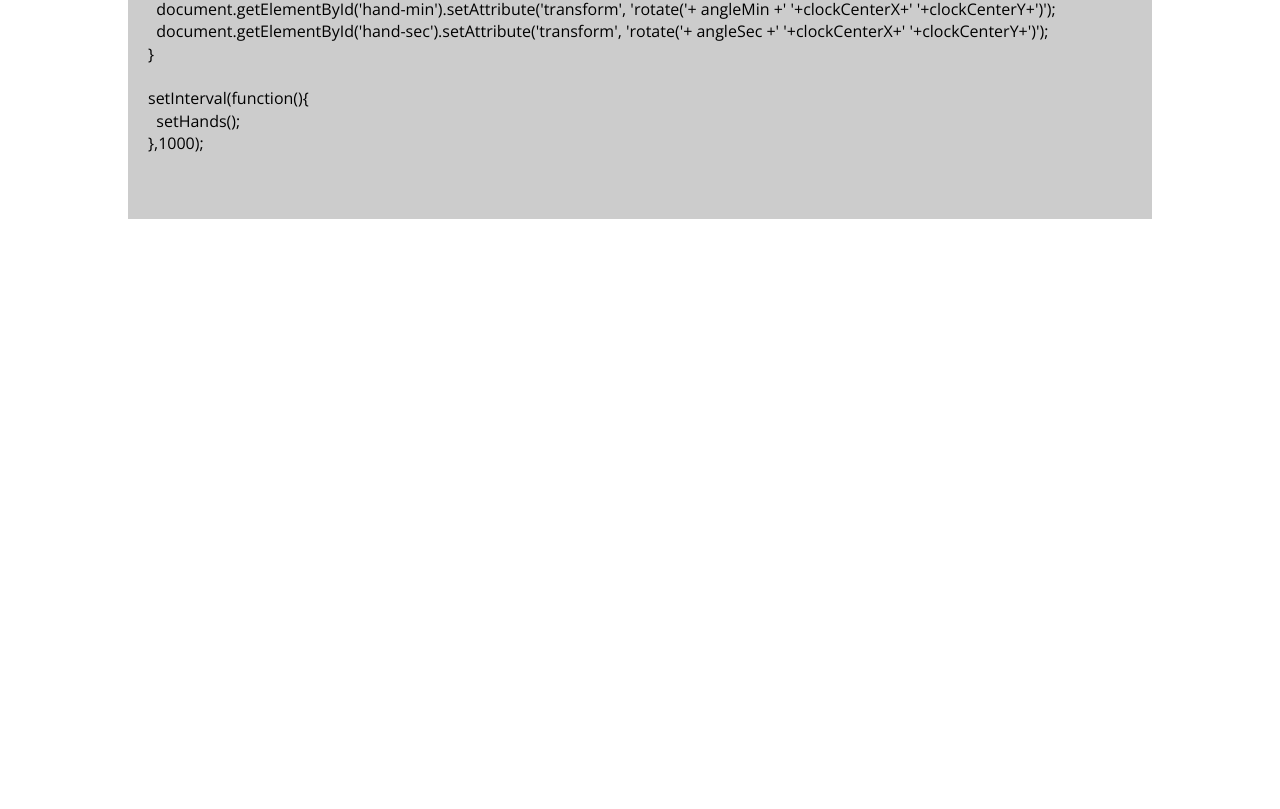
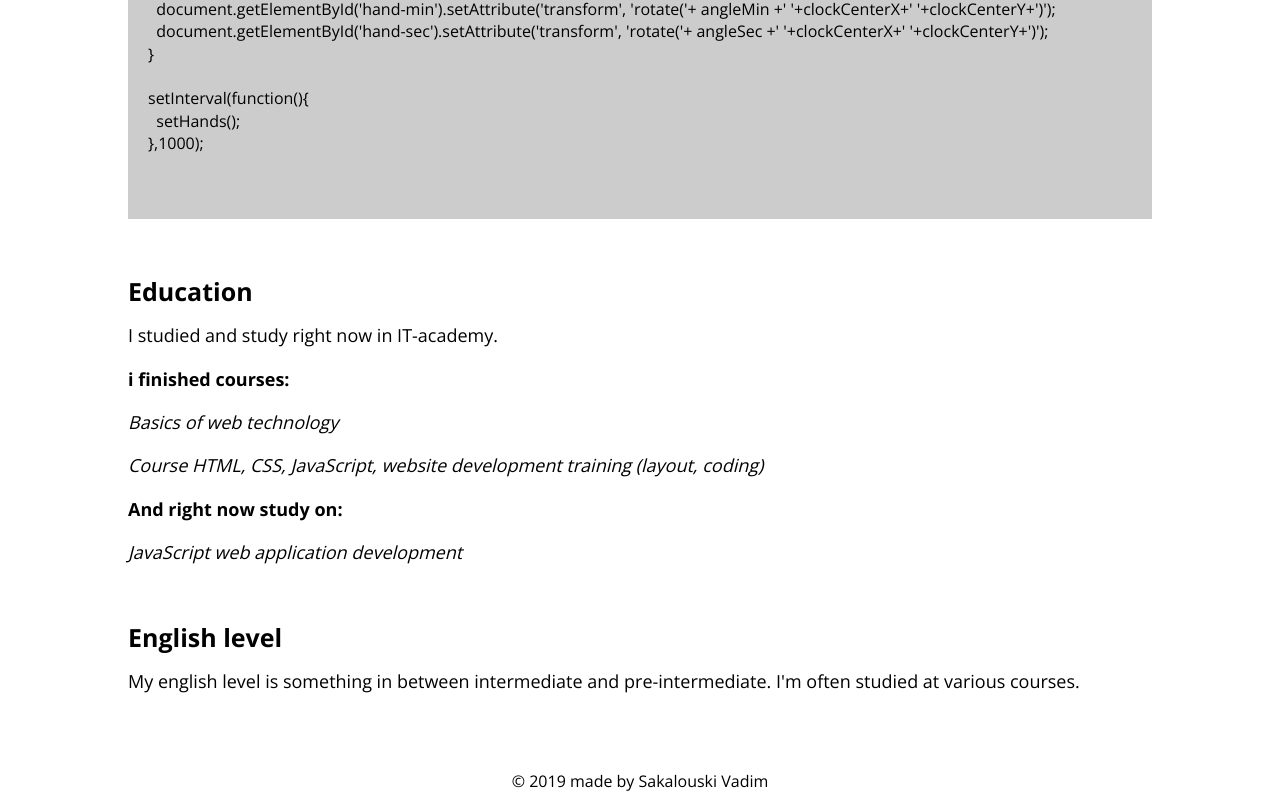
Before and after one commit to SokolovskyVadim/rsschool-cv, a plain HTML site: page index.html in a window 1280 px wide. Shown: the part 6177-6986 px from the top of the page. Before the commit the page ends 6456 px from the top, so only its background shows below. Drawn offline with nearby package versions, Linux system fonts and the light colour scheme.

Commit message:
feat: added education, english lvl blocks, footer

```diff
--- a/index.html
+++ b/index.html
@@ -306,10 +306,27 @@ setInterval(function(){
 						</code>
 					</div>
 				</div>
+            </section>
+            <section class="section">
+				<h2 class="section-title">Education</h2>
+				<p class="section-description">
+					<div class="section-description">I studied and study right now in IT-academy.</div>
+                    <div class="section-description section-description--bolt">i finished courses:</div>
+                    <div class="section-description section-description--italic">Basics of web technology</div>
+                    <div class="section-description section-description--italic">Course HTML, CSS, JavaScript, website development training (layout, coding)</div>
+                    <div class="section-description section-description--bolt">And right now study on:</div>
+                    <div class="section-description section-description--italic">JavaScript web application development</div>
+				</p>
+            </section>
+            <section class="section">
+				<h2 class="section-title">English level</h2>
+				<p class="section-description">
+					<div class="section-description">My english level is something in between intermediate and pre-intermediate. I'm often studied at various courses.</div>
+				</p>
 			</section>
     </main>
     <footer class="container">
-
+        <p class="copy">&copy; 2019 made by Sakalouski Vadim</p>
     </footer>
 </body>
 </html>
```
